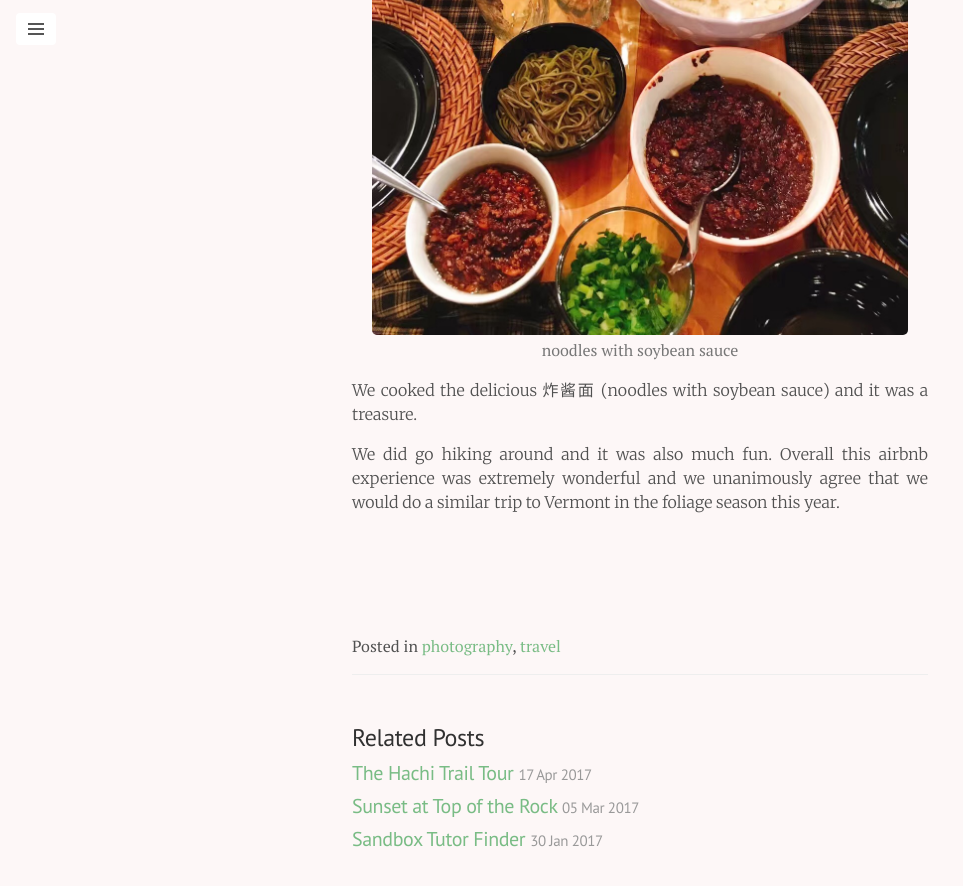
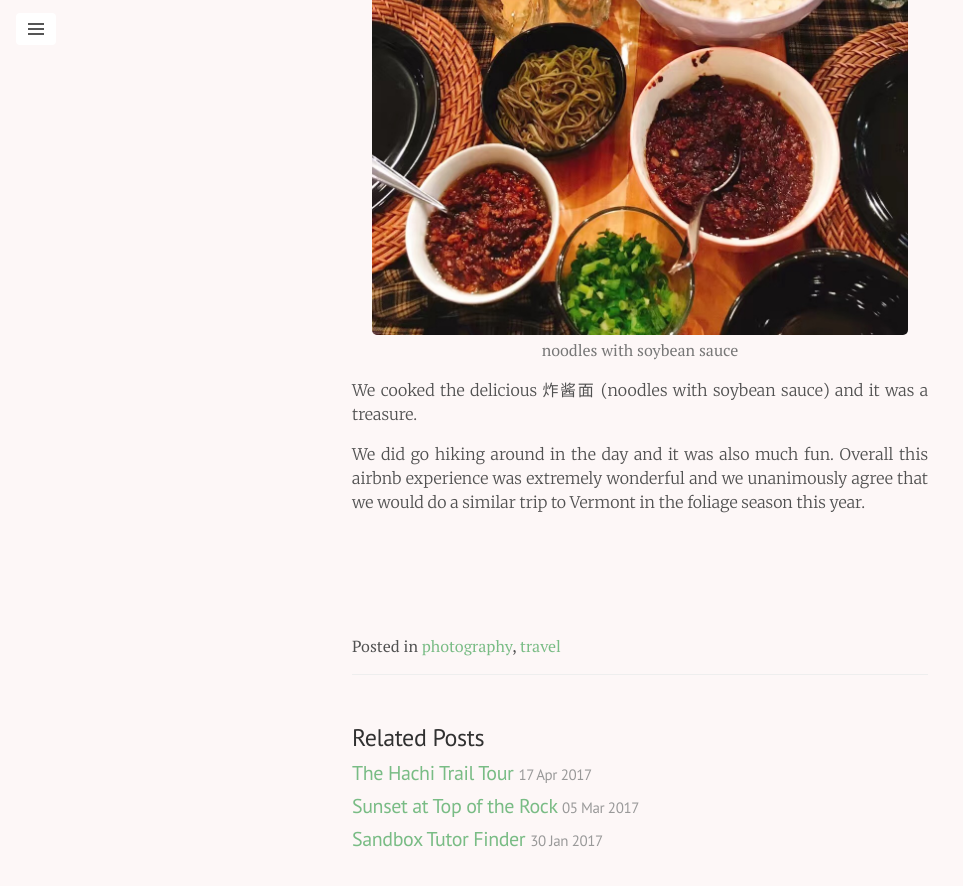
Before and after one commit to maxim-xu/maxim-xu.github.com, a Jekyll site: the page built from _posts/2017-09-12-maine-trip.md, in a window 1280 px wide and 900 px high, scrolled down 4595 px. Shown: the top 886 px of the window, without its empty margins (0-963 px from the left). Built offline with Jekyll 4.4.1, drawn with Linux system fonts in a browser that asks for light colours; a script that is not in the unit is left out.

Commit message:
new post 2017-9

```diff
--- a/_posts/2017-09-12-maine-trip.md
+++ b/_posts/2017-09-12-maine-trip.md
@@ -77,6 +77,6 @@ just drinks and noodles!
 
 We cooked the delicious 炸酱面 (noodles with soybean sauce) and it was a treasure.
 
-We did go hiking around and it was also much fun. Overall this airbnb experience
+We did go hiking around in the day and it was also much fun. Overall this airbnb experience
 was extremely wonderful and we unanimously agree that we would do a similar trip to Vermont
 in the foliage season this year.
```
